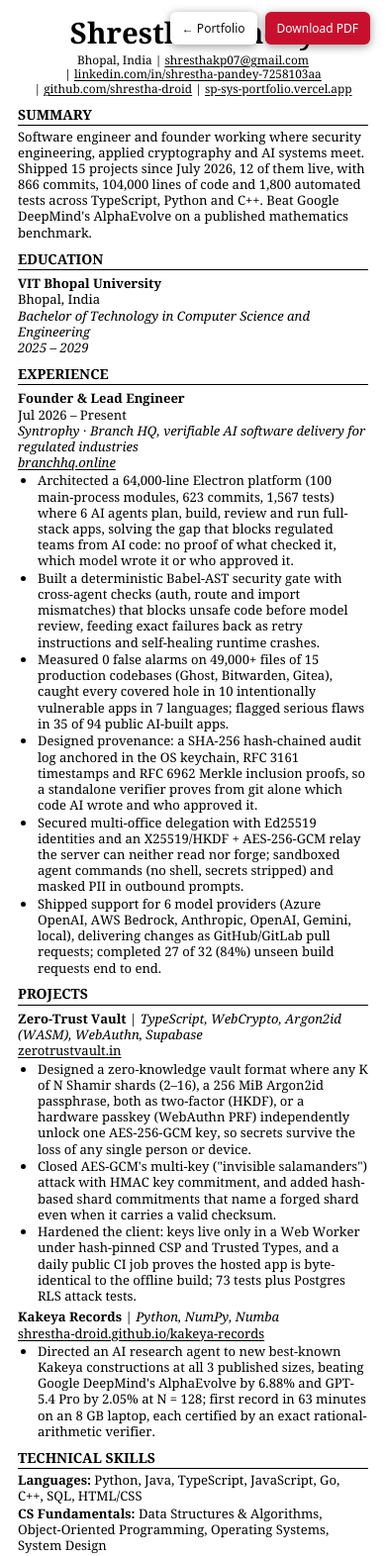
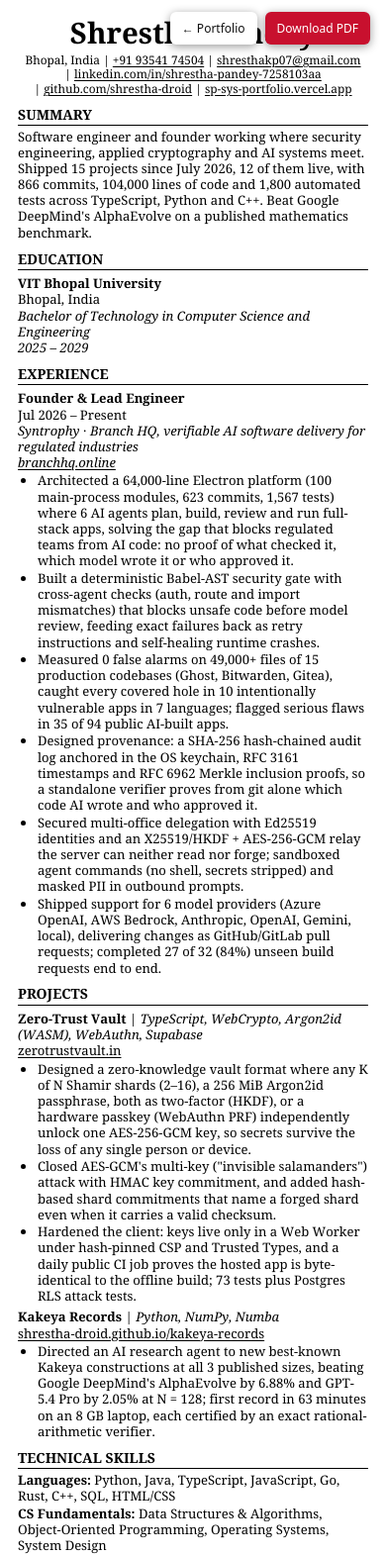
Before and after one commit to shrestha-droid/sp-sys-portfolio, a plain HTML site: page cv.html in a window 390 px wide. Shown: the top 1572 px of the page at 99% size. Drawn offline with Linux system fonts and the light colour scheme.

Commit message:
CV: add phone number and Rust
Co-Authored-By: Claude Opus 5.5 <noreply@anthropic.com>

```diff
--- a/cv.html
+++ b/cv.html
@@ -41,7 +41,7 @@
 <main class="page">
   <header>
     <h1>Shrestha Pandey</h1>
-    <p class="contact"><span>Bhopal, India</span> <span><a href="mailto:shresthakp07@gmail.com">shresthakp07@gmail.com</a></span> <span><a href="https://www.linkedin.com/in/shrestha-pandey-7258103aa/">linkedin.com/in/shrestha-pandey-7258103aa</a></span> <span><a href="https://github.com/shrestha-droid">github.com/shrestha-droid</a></span> <span><a href="https://sp-sys-portfolio.vercel.app">sp-sys-portfolio.vercel.app</a></span></p>
+    <p class="contact"><span>Bhopal, India</span> <span><a href="tel:+919354174504">+91 93541 74504</a></span> <span><a href="mailto:shresthakp07@gmail.com">shresthakp07@gmail.com</a></span> <span><a href="https://www.linkedin.com/in/shrestha-pandey-7258103aa/">linkedin.com/in/shrestha-pandey-7258103aa</a></span> <span><a href="https://github.com/shrestha-droid">github.com/shrestha-droid</a></span> <span><a href="https://sp-sys-portfolio.vercel.app">sp-sys-portfolio.vercel.app</a></span></p>
   </header>
 
   <h2>Summary</h2>
@@ -85,7 +85,7 @@
 
   <h2>Technical Skills</h2>
   <div class="skills">
-    <p><b>Languages:</b> Python, Java, TypeScript, JavaScript, Go, C++, SQL, HTML/CSS</p>
+    <p><b>Languages:</b> Python, Java, TypeScript, JavaScript, Go, Rust, C++, SQL, HTML/CSS</p>
     <p><b>CS Fundamentals:</b> Data Structures &amp; Algorithms, Object-Oriented Programming, Operating Systems, System Design</p>
     <p><b>AI / LLM:</b> AI agents, multi-agent orchestration, RAG, vector search, LLM evaluation, prompt engineering, tool calling, Ollama, vLLM, OpenAI, Anthropic and Gemini APIs</p>
     <p><b>Backend &amp; Web:</b> Node.js, Express, FastAPI, REST APIs, React, Electron, Three.js/WebGL, WebAssembly</p>
```
Also changed, not shown: 1 other file.
